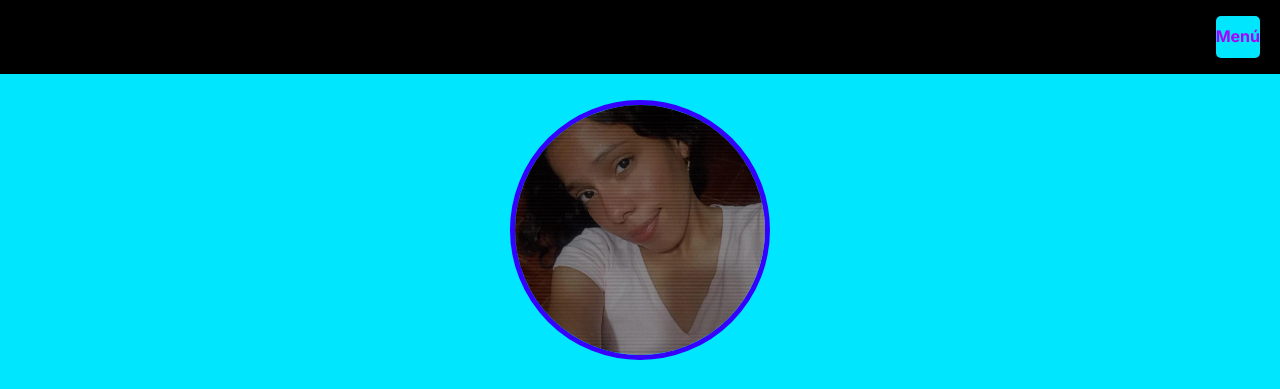
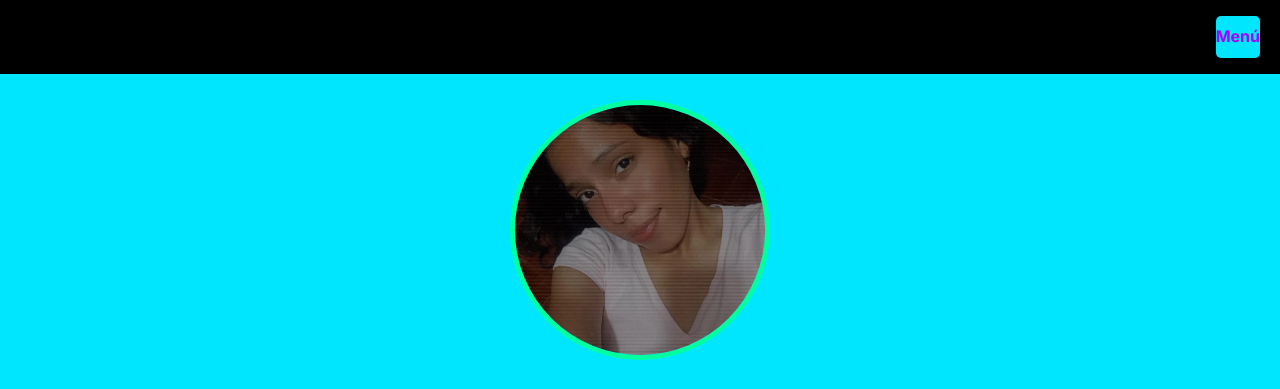
Before and after one commit to rossy2988/Mi-Landing-Pages, a plain HTML site: page index.html in a window 1280 px wide. Shown: the top 389 px of the page. Drawn offline with Linux system fonts and the light colour scheme.

Commit message:
Update Style.css

```diff
--- a/Style.css
+++ b/Style.css
@@ -1,8 +1,8 @@
 /* Creación de variables a  utilizar */
 :root {
-    --primary-color: #3600FF;
-    --secondary-color: #AA00FF;
-    --text-color: #FFFFF;
+    --primary-color: #00FFA1;
+    --secondary-color: #000000;
+    --text-color: #FFFFFF;
     --background-color: #00E6FF;
     --light-gray: #0086BA;
 }
```
